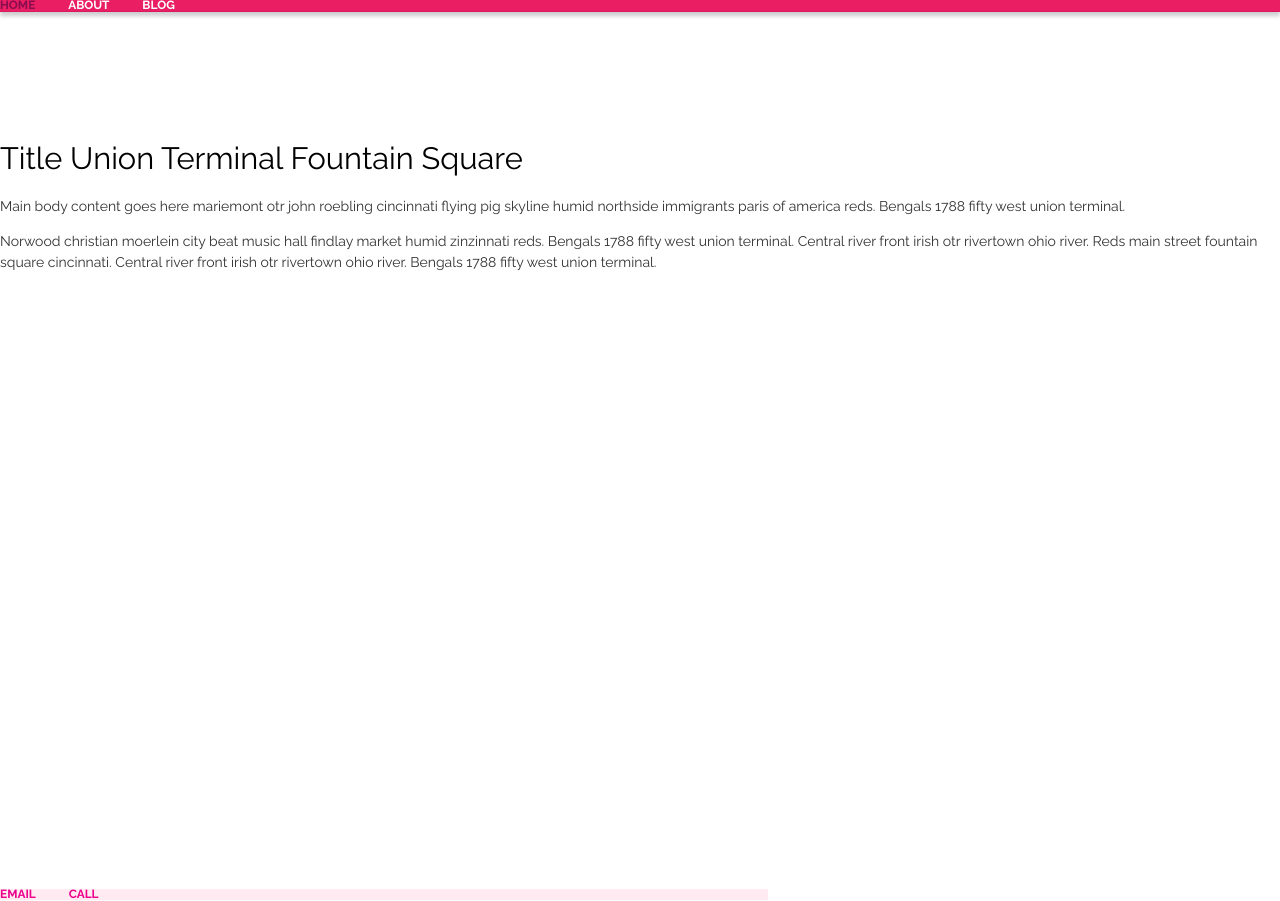
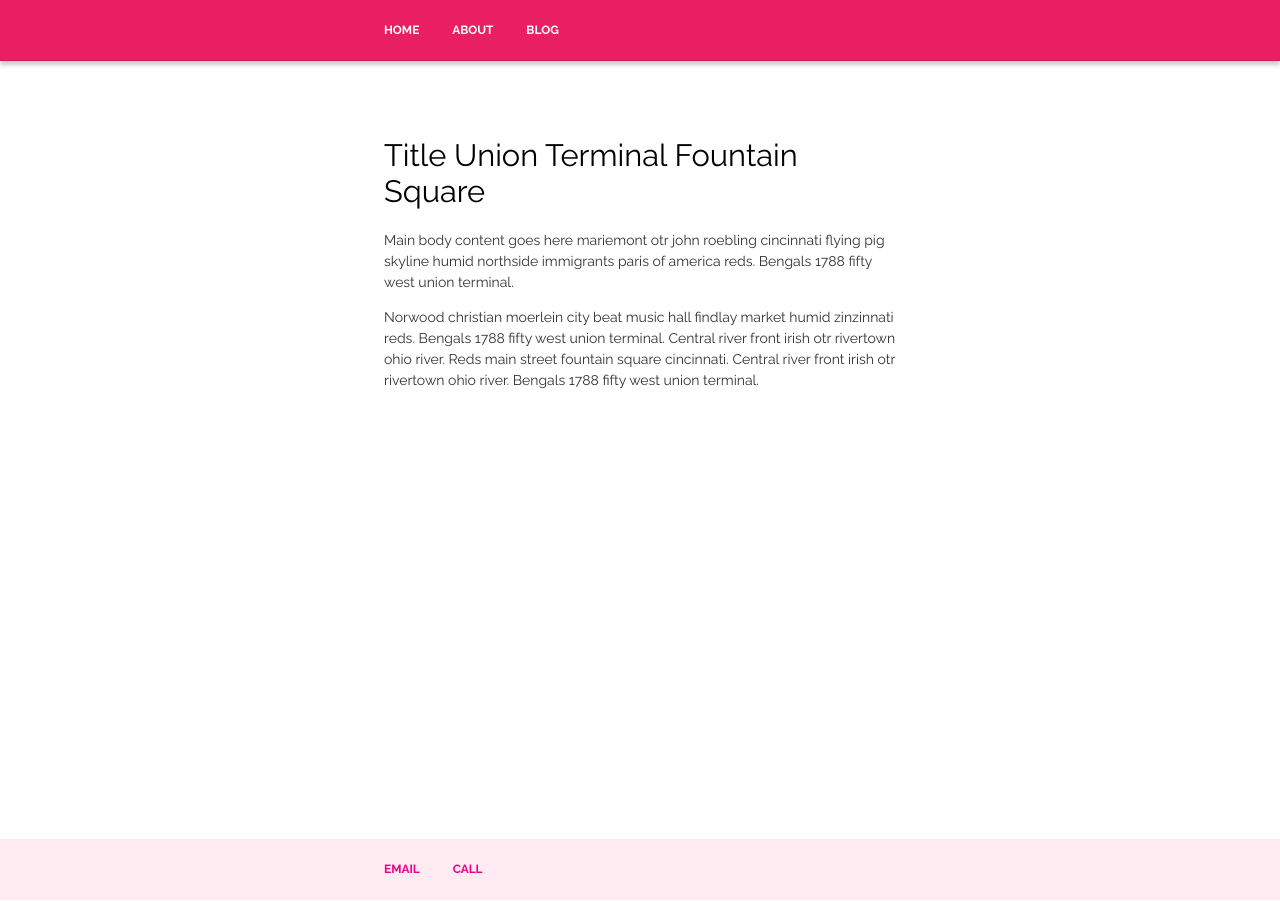
Before and after one commit to banbanbana/happybana.github.io, a Jekyll site: the page index.html, which Jekyll copies as it is, in a window 1280 px wide. Built offline with Jekyll 4.4.1, drawn with Linux system fonts in a browser that asks for light colours.

Commit message:
Update test.css

```diff
--- a/css/test.css
+++ b/css/test.css
@@ -77,7 +77,7 @@ p {
 }
 
 footer, header, main {
-	padding-top:25px 30%;
+	padding:25px 30%;
 }
 
 header {
```
